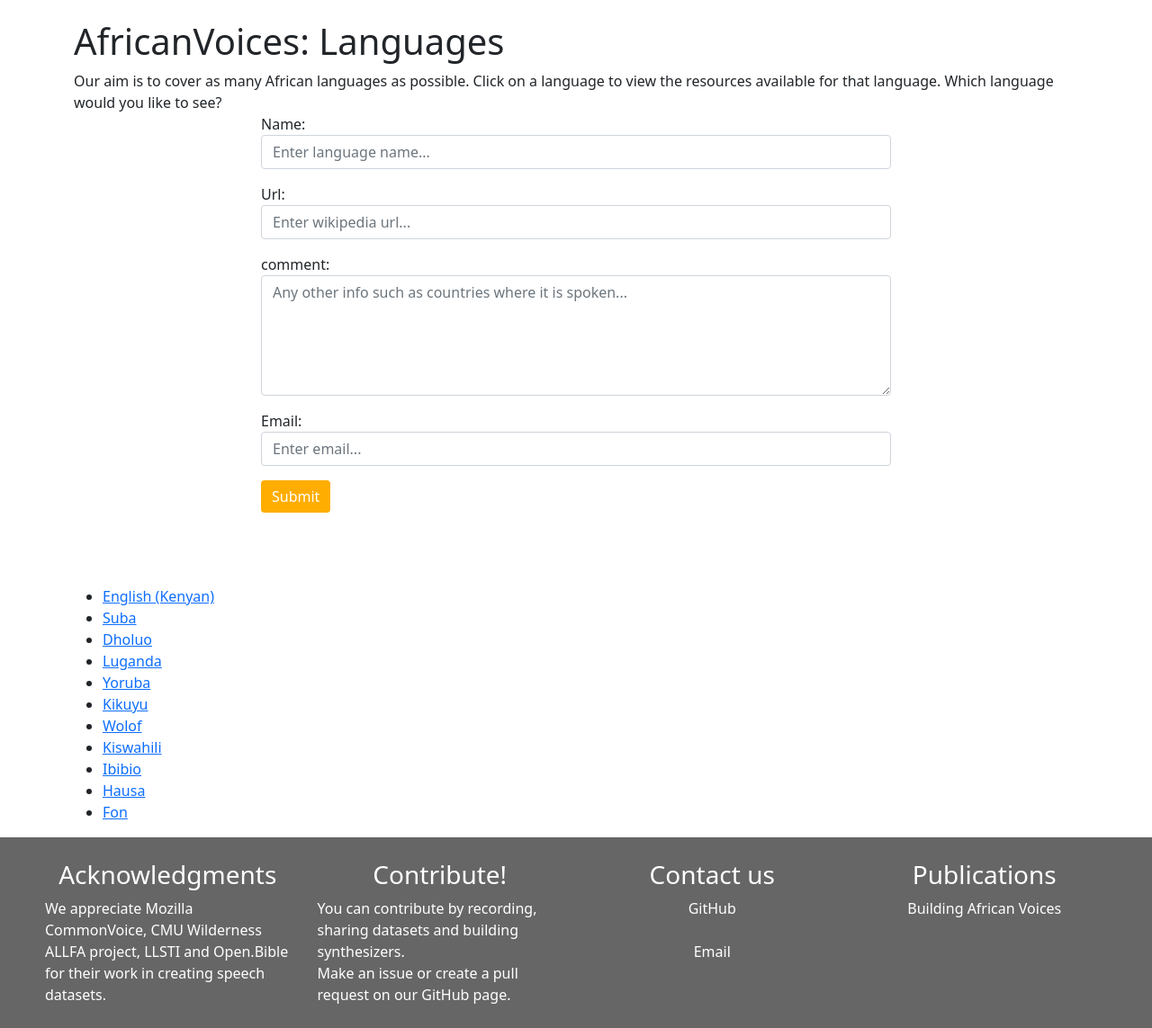
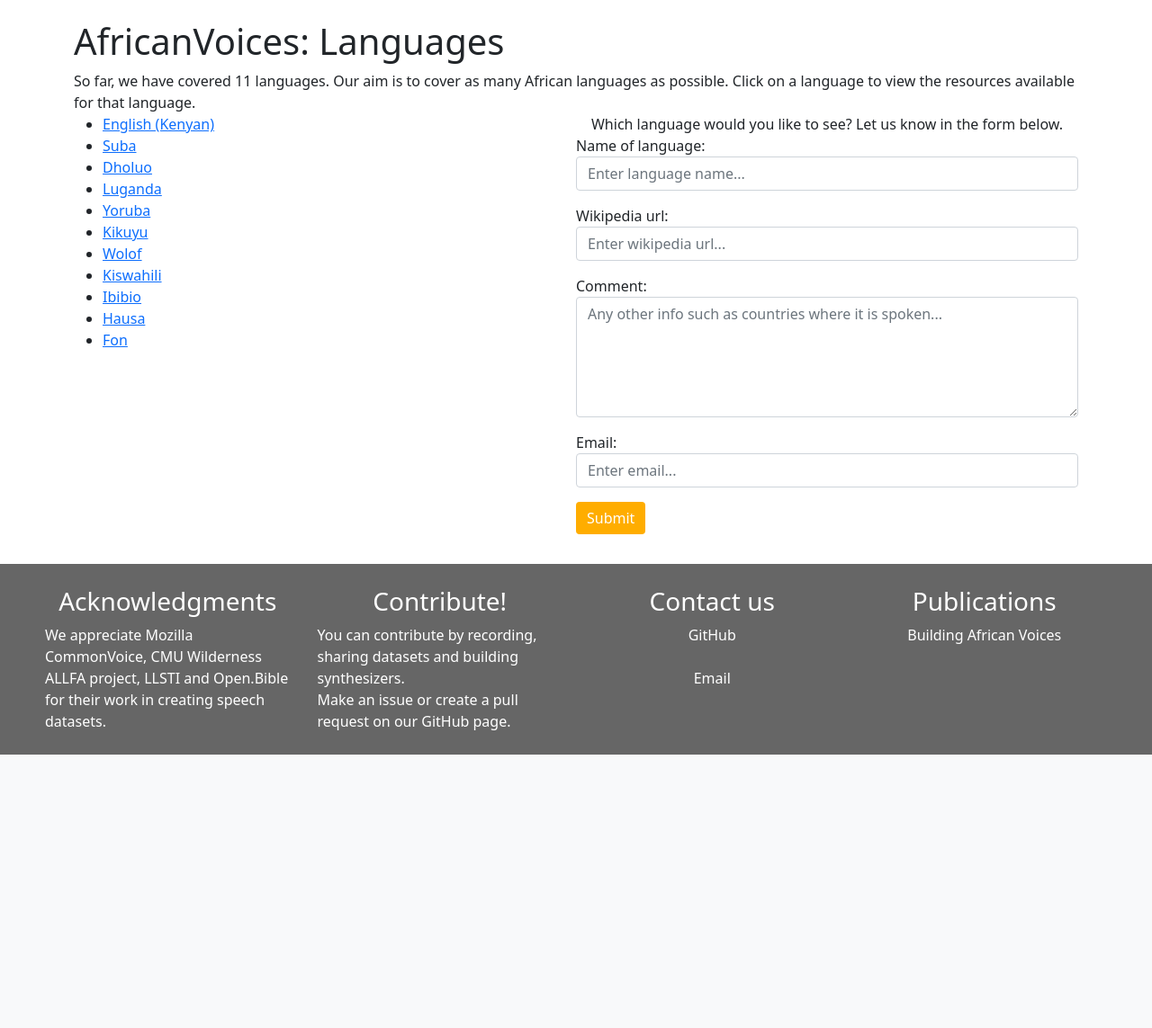
Before and after one commit to Pogayo/african-voices-web, a Django app: page /languages in a window 1280 px wide. Shown: the part 69-1212 px from the top of the page at 90% size. After the commit the page ends 908 px from the top, so only its background shows below. Run offline with Django 4.2, Linux system fonts and the light colour scheme; data comes from the database, SQL or seed files in the repository; parts of the project's set-up code (start-up, migrations or seed data) failed here and were passed over; some libraries are stand-ins or nearby versions.

Commit message:
styled language form

```diff
--- a/app/forms.py
+++ b/app/forms.py
@@ -41,9 +41,9 @@ class AddLanguageForm(Form):
     def __init__(self,*args, **kwargs):
 
         super(AddLanguageForm, self).__init__(*args, **kwargs)
-        self.fields['name'] = forms.CharField(label='Name', required=True, widget=forms.TextInput( attrs={'name': 'name', 'placeholder': 'Enter language name...', 'class':'form-control'}))
-        self.fields['wikipedia'] =  forms.URLField(label='Url', required=False, widget=forms.URLInput( attrs={'name': 'wikipedia', 'placeholder': 'Enter wikipedia url...', 'class':'form-control'}))
-        self.fields['comment'] = forms.CharField(label='comment', required=False, widget=forms.Textarea(
+        self.fields['name'] = forms.CharField(label='Name of language', required=True, widget=forms.TextInput( attrs={'name': 'name', 'placeholder': 'Enter language name...', 'class':'form-control'}))
+        self.fields['wikipedia'] =  forms.URLField(label='Wikipedia url', required=False, widget=forms.URLInput( attrs={'name': 'wikipedia', 'placeholder': 'Enter wikipedia url...', 'class':'form-control'}))
+        self.fields['comment'] = forms.CharField(label='Comment', required=False, widget=forms.Textarea(
             attrs={'name': 'body', 'rows': '5', 'cols': '80', 'placeholder': 'Any other info such as countries where it is spoken...',
                    'class': 'form-control'}))
         self.fields['email'] =  forms.EmailField(max_length = 200, widget = forms.EmailInput(attrs={'name': 'email', 'placeholder': 'Enter email...', 'class':'form-control'}))
--- a/app/static/app/style.css
+++ b/app/static/app/style.css
@@ -27,10 +27,10 @@ body > footer {
     width: 100%
 }
 
-#home-exp {
+.home-exp {
     font-style: normal;
-    font-weight: 400;
-    font-size: 1.2em;
+    font-weight: 350;
+    font-size: 1.1em;
     line-height: 33px;
     color: #000000;
 }
@@ -157,6 +157,11 @@ body {
     #home-stats {
         grid-template-columns: 1fr;
     }
+
+    #languages {
+        grid-template-columns: 1fr
+
+    }
 }
 
 @media only screen and (min-width: 800px) and (max-width: 970px) {
@@ -203,7 +208,6 @@ body {
 }
 
 .h2-primary {
-    font-family: 'Open Sans', serif;
     font-style: normal;
     font-weight: 700;
     font-size: 24px;
@@ -270,7 +274,7 @@ body {
     margin-top: 2em;
 }
 
-pre{
+pre {
     background-color: #f8f9fa;
     border-radius: 5px;
     padding: 10px;
@@ -279,3 +283,9 @@ pre{
     font-weight: 400;
     line-height: 33px;
     color: #000000;
+}
+
+#languages{
+    display: grid;
+    grid-template-columns: 1fr 1fr;
+}
--- a/app/templates/app/languages.html
+++ b/app/templates/app/languages.html
@@ -3,27 +3,31 @@
 {% block title %} <title>{{ "AfricanVoices: Languages" }}</title> {% endblock %} # get me language
 {% block content %}
     <div class="content">
-        <h1 style="margin-top: -10px"> AfricanVoices: Languages </h1>
-       Our aim is to cover as many African languages as possible. Click on a language to view the resources available for that language.
-        Which language would you like to see?
-
-     <div style="display:flex; flex-direction:column; justify-content: center; align-items: center; width: 100% ; margin-bottom: 25px">
-                <form action="{% url 'languages' %}" method="POST" id="addLanguageForm"
+    <h1 style="margin-top: -10px"> AfricanVoices: Languages </h1>
+    So far, we have  covered {{ num_languages }} languages. Our aim is to cover as many African languages as possible. Click on a language to view the resources available for
+    that language.
+    <div id="languages">
+        <div>
+            <ul>
+                {% for language in languages %}
+                    <li><a
+                            href="{% url 'language' language.lang_code_639_2 %}"> {{ language.lang_name }} </a>
+                    </li>
+                {% endfor %}
+            </ul>
+        </div>
+        <div style="display:flex; flex-direction:column; justify-content: center; align-items: center; width: 100% ; margin-bottom: 25px">
+            Which language would you like to see? Let us know in the form below.
+            <form action="{% url 'languages' %}" method="POST" id="addLanguageForm"
                   name="addLanguageForm" style="max-width:700px">
                 {{ form.as_p }}
-                <button id="synth-btn" onclick="validateSubmit('wait_modal')" type="button" class="btn btn-primary mb-2" style="background-color: #FFAD00; border: none">Submit</button>
+                <button id="addlang-btn" onclick="validateSubmit('wait_modal')" type="button" class="btn btn-primary mb-2"
+                        style="background-color: #FFAD00; border: none">Submit
+                </button>
 
             </form>
-     </div>
-        <br/><br/>
-
-        <ul >
-            {% for language in languages %}
-                <li ><a
-                        href="{% url 'language' language.lang_code_639_2 %}"> {{ language.lang_name }} </a>
-                </li>
-            {% endfor %}
-        </ul>
+        </div>
     </div>
+    <div>
 
 {% endblock %}
```
